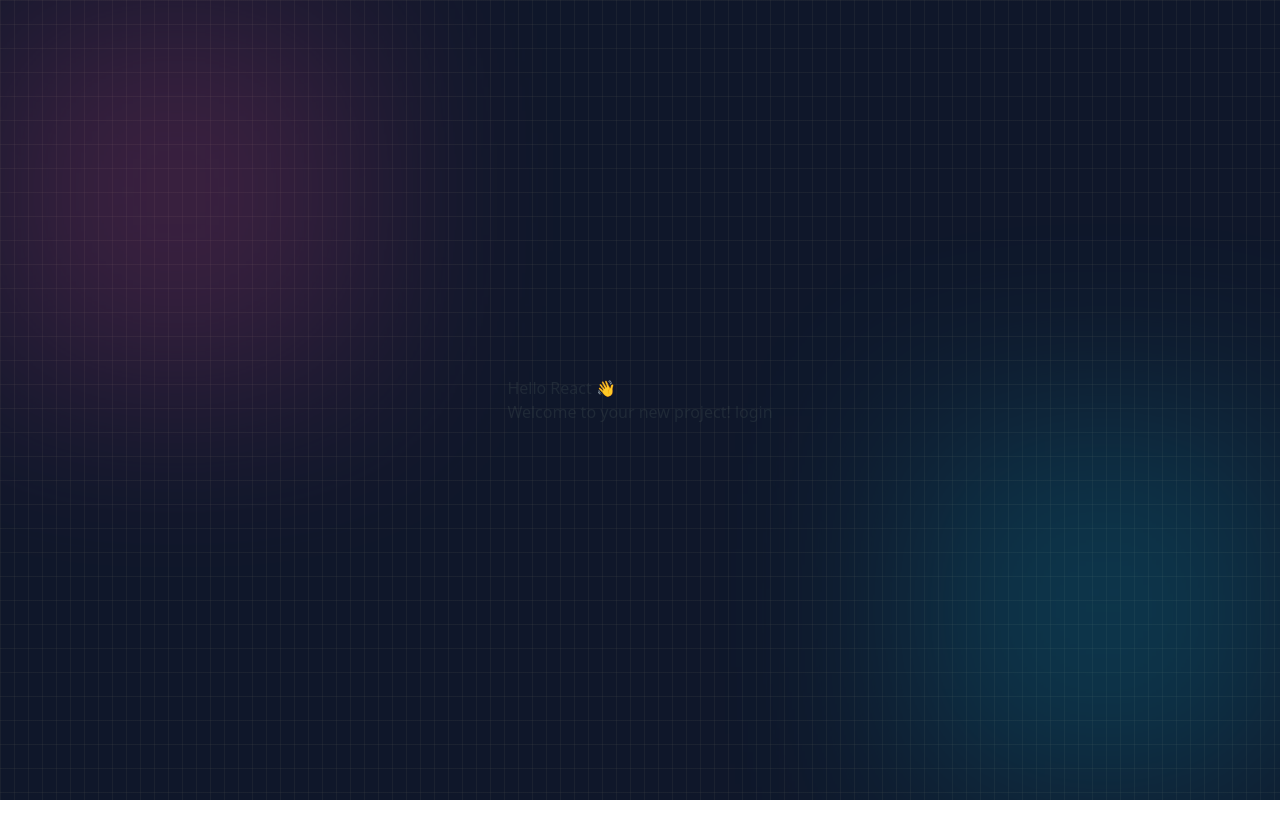
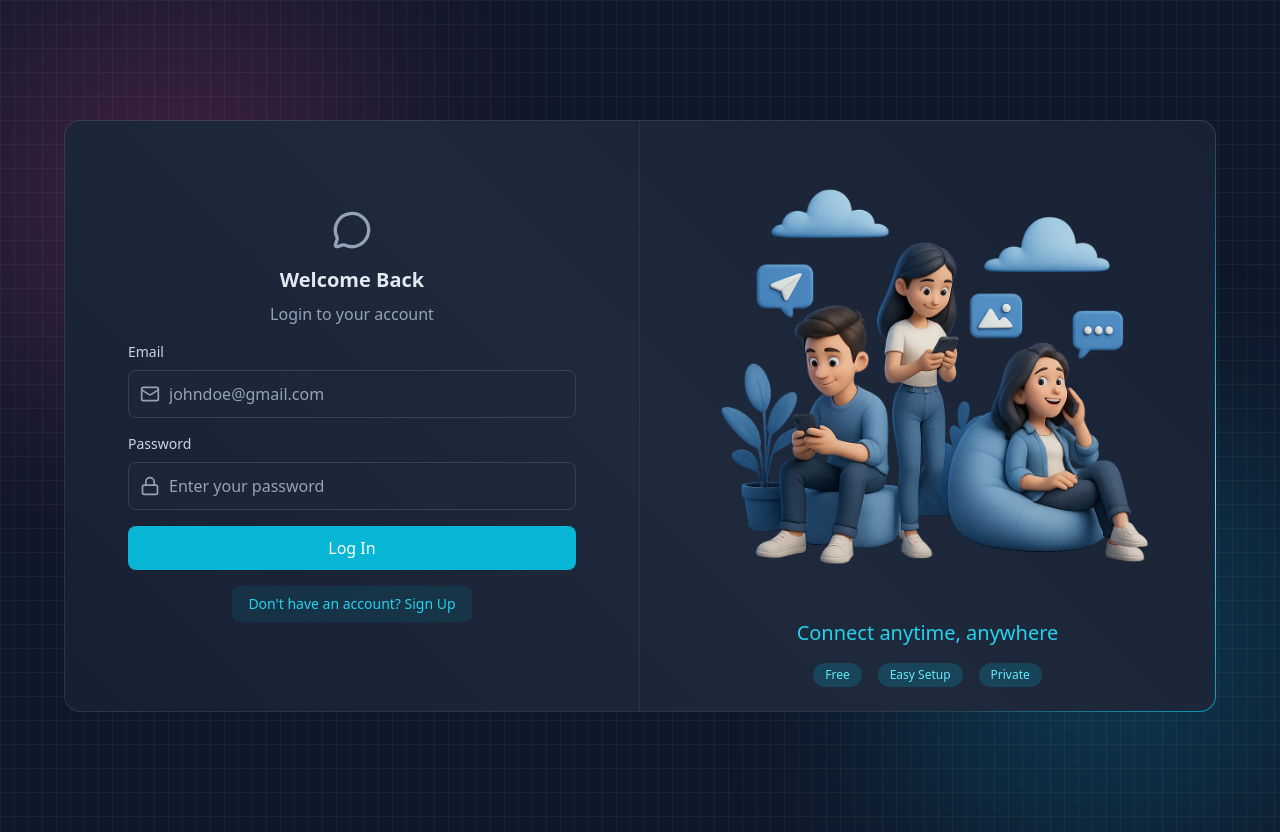
Before and after one commit to PRUDVINATH16/chit-chat, a React (Vite) app in the folder client/: page /login in a window 1280 px wide. Before the commit the page ends 800 px from the top, so only its background shows below. Built offline with nearby package versions, Linux system fonts and the light colour scheme; no server answers.

Commit message:
login & logout functionality added

```diff
--- a/client/src/pages/LoginPage.jsx
+++ b/client/src/pages/LoginPage.jsx
@@ -1,8 +1,108 @@
+import { useState } from "react";
+import { useAuthStore } from "../store/useAuthStore";
+import { MessageCircleIcon, LockIcon, MailIcon, LoaderIcon } from "lucide-react";
+import { Link } from "react-router-dom";
+
+import BorderAnimatedContainer from "../components/BorderAnimatedContainer";
+
 function LoginPage() {
+  const [formData, setFormData] = useState({ email: "", password: "" });
+  const { login, isLoggingIn } = useAuthStore();
+
+  const handleSubmit = (e) => {
+    e.preventDefault();
+    login(formData);
+  };
+
   return (
-    <div>
-      <h1>Hello React 👋</h1>
-      <p>Welcome to your new project! login</p>
+    <div className="w-full h-screen flex items-center justify-center p-4">
+      <div className="relative w-full max-w-6xl">
+        <BorderAnimatedContainer>
+          <div className="w-full flex flex-col md:flex-row">
+            {/* FORM CLOUMN - LEFT SIDE */}
+            <div className="md:w-1/2 p-6 flex items-center justify-center md:border-r border-slate-600/30">
+              <div className="w-full max-w-md">
+                {/* HEADING TEXT */}
+                <div className="text-center mb-4">
+                  <MessageCircleIcon className="w-10 h-10 mx-auto text-slate-400 mb-4" />
+                  <h2 className="text-xl font-bold text-slate-200 mb-2">Welcome Back</h2>
+                  <p className="text-slate-400">Login to your account</p>
+                </div>
+
+                {/* FORM */}
+                <form onSubmit={handleSubmit} className="space-y-4">
+                  {/* EMAIL INPUT */}
+                  <div>
+                    <label className="auth-input-label">Email</label>
+                    <div className="relative">
+                      <MailIcon className="auth-input-icon" />
+
+                      <input
+                        type="email"
+                        value={formData.email}
+                        onChange={(e) => setFormData({ ...formData, email: e.target.value })}
+                        className="input"
+                        placeholder="johndoe@gmail.com"
+                      />
+                    </div>
+                  </div>
+
+                  {/* PASSWORD INPUT */}
+                  <div>
+                    <label className="auth-input-label">Password</label>
+                    <div className="relative">
+                      <LockIcon className="auth-input-icon" />
+
+                      <input
+                        type="password"
+                        value={formData.password}
+                        onChange={(e) => setFormData({ ...formData, password: e.target.value })}
+                        className="input"
+                        placeholder="Enter your password"
+                      />
+                    </div>
+                  </div>
+
+                  {/* SUBMIT BUTTON */}
+                  <button className="auth-btn" type="submit" disabled={isLoggingIn}>
+                    {isLoggingIn ? (
+                      <LoaderIcon className="w-full h-5 animate-spin text-center" />
+                    ) : (
+                      "Log In"
+                    )}
+                  </button>
+                </form>
+
+                <div className="mt-4 text-center">
+                  <Link to="/signup" className="auth-link">
+                    Don't have an account? Sign Up
+                  </Link>
+                </div>
+              </div>
+            </div>
+
+            {/* FORM ILLUSTRATION - RIGHT SIDE */}
+            <div className="hidden md:w-1/2 md:flex items-center justify-center p-6 bg-gradient-to-bl from-slate-800/20 to-transparent">
+              <div>
+                <img
+                  src="/login.png"
+                  alt="People using mobile devices"
+                  className="w-full h-auto max-h-[450px] object-contain"
+                />
+                <div className="mt-6 text-center">
+                  <h3 className="text-xl font-medium text-cyan-400">Connect anytime, anywhere</h3>
+
+                  <div className="mt-4 flex justify-center gap-4">
+                    <span className="auth-badge">Free</span>
+                    <span className="auth-badge">Easy Setup</span>
+                    <span className="auth-badge">Private</span>
+                  </div>
+                </div>
+              </div>
+            </div>
+          </div>
+        </BorderAnimatedContainer>
+      </div>
     </div>
   );
 }
--- a/client/src/pages/SignUpPage.jsx
+++ b/client/src/pages/SignUpPage.jsx
@@ -1,8 +1,9 @@
 import { useState } from "react";
 import { useAuthStore } from "../store/useAuthStore";
-import BorderAnimatedContainer from "../components/BorderAnimatedContainer";
 import { MessageCircleIcon, LockIcon, MailIcon, UserIcon, LoaderIcon } from "lucide-react";
 import { Link } from "react-router-dom";
+
+import BorderAnimatedContainer from "../components/BorderAnimatedContainer";
 
 function SignUpPage() {
   const [formData, setFormData] = useState({ fullName: "", email: "", password: "" });
--- a/client/src/store/useAuthStore.js
+++ b/client/src/store/useAuthStore.js
@@ -6,6 +6,7 @@
   isCheckingAuth: false,
   authUser: null,
   isSigningUp: false,
+  isLoggingIn: false,
 
   checkAuth: async () => {
     try {
@@ -31,6 +32,30 @@
       console.log("Error in signup auth store:\n\n", e);
     }
     set({ isSigningUp: false });
+  },
+
+  login: async (data) => {
+    set({ isLoggingIn: true });
+    try {
+      const res = await axiosInstance.post("/auth/login", data);
+      set({ authUser: res.data });
+      toast.success("Logged in successfully!");
+    } catch (e) {
+      toast.error(e.response.data.message);
+      console.log("Error in login auth store:\n\n", e);
+    }
+    set({ isLoggingIn: false });
+  },
+
+  logout: async() => {
+    try {
+      await axiosInstance.post("/auth/logout");
+      set({ authUser: null });
+      toast.success("Logged out successfully!");
+    } catch (e) {
+      toast.error("Error logging out. Please try again.");
+      console.log("Error in logout auth store:\n\n", e);
+    }
   }
 
 }));
```
